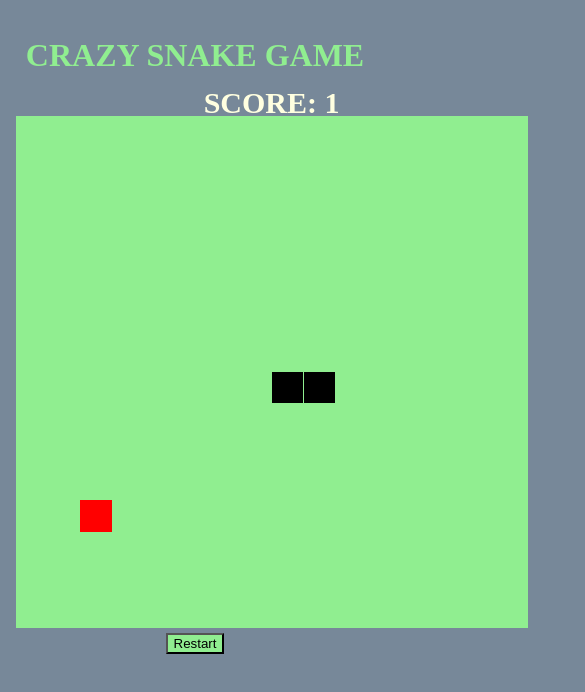
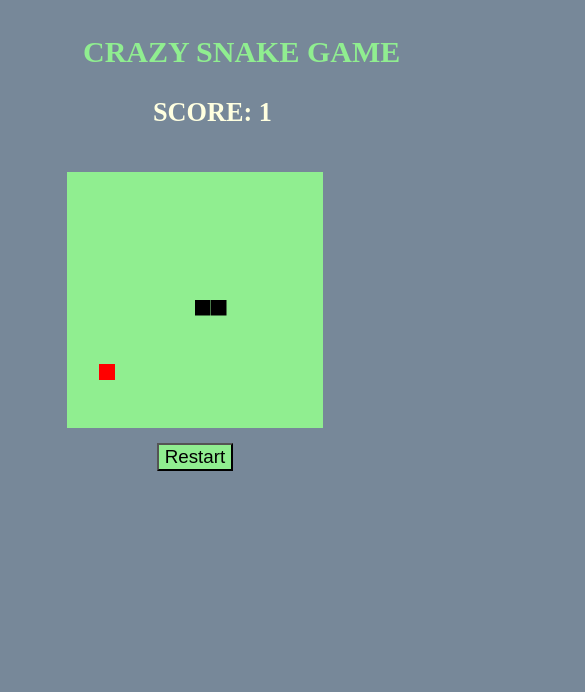
Before and after one commit to rsfbernardes/snake_game_by_del, a plain HTML site: page index.html in a window 390 px wide. Shown: the top 692 px of the page, 585 px wide, since content can reach past the window. Drawn offline with nearby package versions, Linux system fonts and the light colour scheme.

Commit message:
implemented media query for responsivity

```diff
--- a/style.css
+++ b/style.css
@@ -16,7 +16,7 @@ body {
 
 header {
     width: 92vw;
-    height: 6vh;
+    height: 8vh;
     display: flex;
     justify-content: center;
     align-items: center;
@@ -29,11 +29,22 @@ h3 {
     width: 512px;
     height: 5vh;
     display: flex;
-    margin:  .1rem auto;
+    margin:  1rem auto;
     justify-content: space-around;
     align-items: center;
     font-size: 30px;
     color: var(--h3-color);
+}
+
+#game-over {
+    display: flex;
+    justify-content: center;
+    align-items: center;
+    font-size: 1.5rem;
+    color: var(--bt-color);
+    font-family: 'Press Start 2P', sans-serif;
+    z-index: 99;
+    margin: -20px auto;
 }
 
 canvas {
@@ -53,15 +64,40 @@ canvas {
 
 #reset {
     background-color: var(--header-color);
+    font-size: 1.25rem;
 }
 
-#game-over {
-    display: flex;
-    justify-content: center;
-    align-items: center;
-    font-size: 1.5rem;
-    color: var(--bt-color);
-    font-family: 'Press Start 2P', sans-serif;
-    z-index: 99;
-    margin: -20px auto;
+@media (max-width: 578px) {
+
+    html {
+        font-size: 15px;
+    }
+
+    body {
+        max-width: 280px;
+    }
+
+    header {
+        display: inline-block;
+        margin: 1rem 10%;
+    }
+
+    h3 {
+        display: block;
+        font-size: 1.75rem;
+        margin: 0 35%;
+    }
+
+    #game-over {
+        display: inline-block;
+        font-size: 0.95rem;
+        margin: 0 10%;
+        text-align: center;
+    }
+
+    canvas {
+        display: block;
+        width: 256px;
+        margin: 1rem auto;
+    }
 }
```
